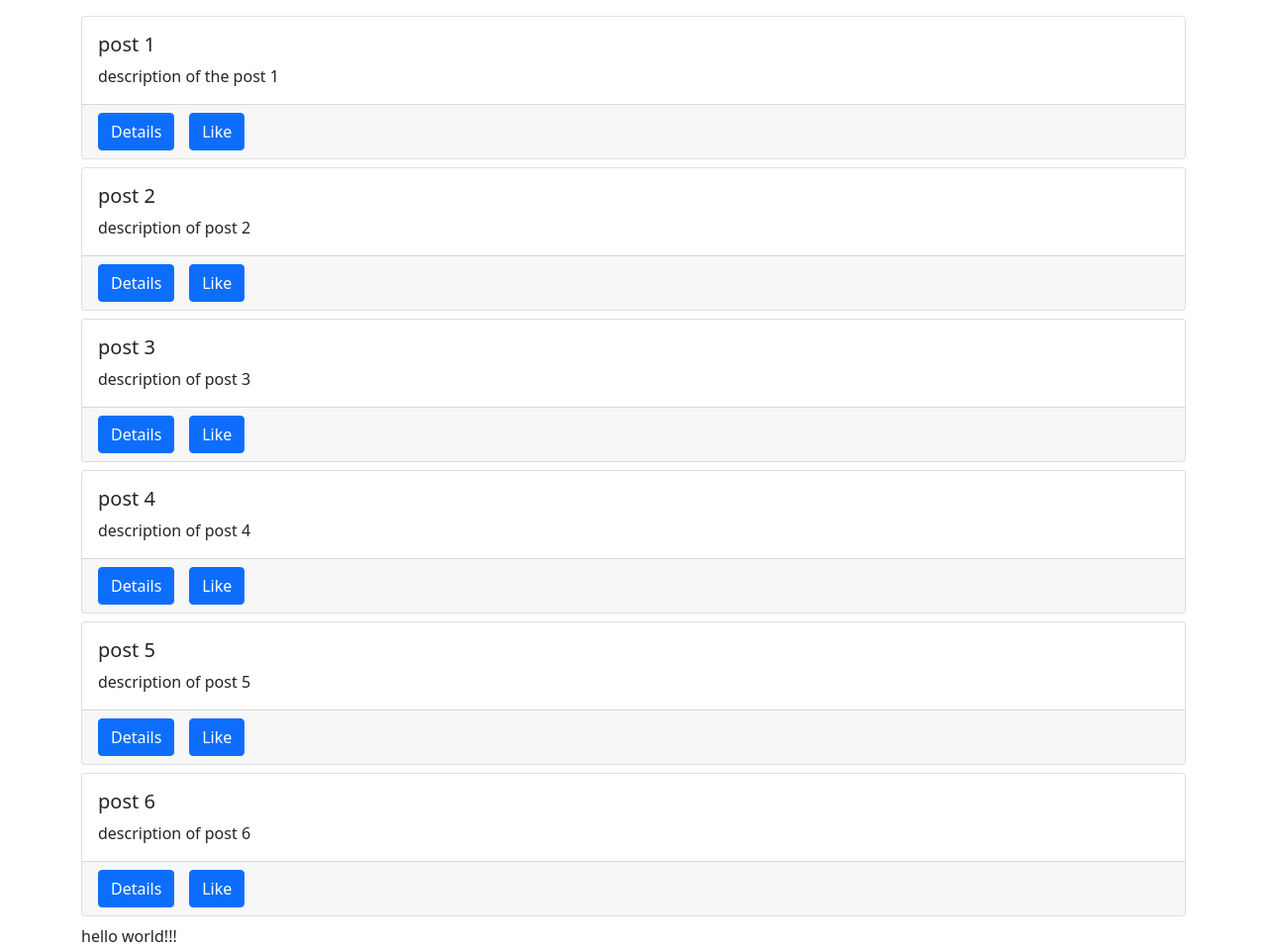
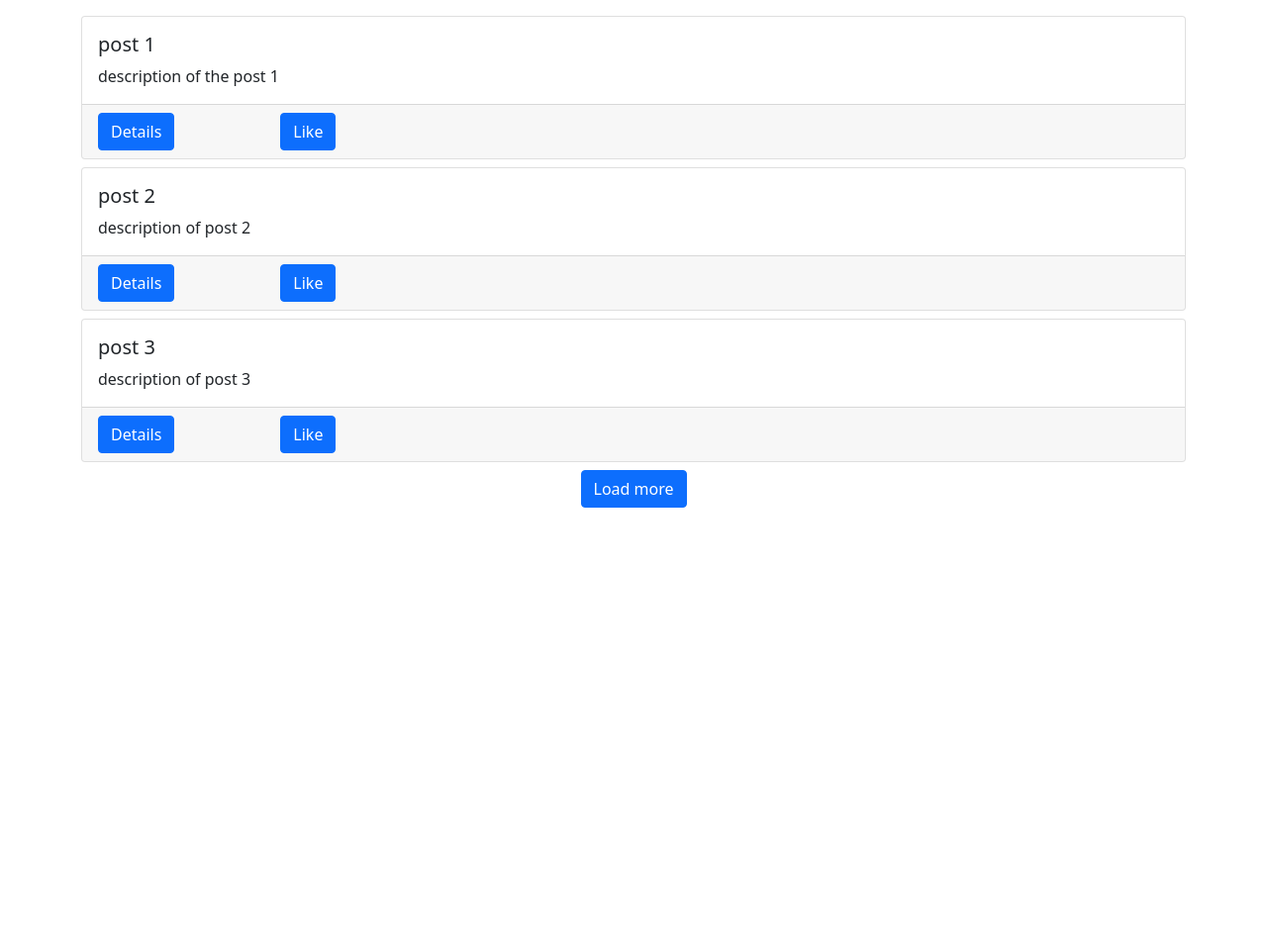
Before and after one commit to kosatkina/django_project, a Django app: page / in a window 1280 px wide. Shown: the whole page at 99% size. After the commit the page ends 513 px from the top, so only its background shows below. Run offline with Django 5.2, Linux system fonts and the light colour scheme; data comes from the database, SQL or seed files in the repository; data that the repository does not hold is empty.

Commit message:
Added Event listener to load more posts on button click

```diff
--- a/posts/static/posts/main.js
+++ b/posts/static/posts/main.js
@@ -1,24 +1,18 @@
 console.log('hello')
 
-const helloWorldBox = document.getElementById('hello-world')
+
 const postsBox = document.getElementById('posts-box')
 const spinnerBox = document.getElementById('spinner-box')
+const loadBtn = document.getElementById('load-btn')
+const endBox = document.getElementById('end-box')
 
+let visible = 3
+
+// Wrap ajax call in a function to be called on button click
+const getData = () => {
     $.ajax({
         type: 'GET',
-    url: '/hello-world/',
-    success: function(response) {
-        console.log('success: ', response.text)
-        helloWorldBox.textContent = response.text
-    },
-    error: function(error) {
-        console.log('error:', error)
-    }
-})
-
-$.ajax({
-    type: 'GET',
-    url: '/data/',
+        url: `/data/${visible}`,
         success: function(response) {
             console.log('success:', response)
             const data = response.data
@@ -34,10 +28,10 @@ $.ajax({
                             </div>
                             <div class="card-footer">
                                 <div class="row">
-                                <div class="col-1">
+                                    <div class="col-2">
                                         <a href="#" class="btn btn-primary">Details</a>
                                     </div>
-                                <div class="col-1">
+                                    <div class="col-2">
                                         <a href="#" class="btn btn-primary">Like</a>
                                     </div>
                                 </div>
@@ -46,8 +40,27 @@ $.ajax({
                     `
                 });
             }, 100)
+            console.log(response.size)
+            // If there are no posts yet
+            if (response.size === 0) {
+                endBox.textContent = 'No posts added yet...'
+            } else if (response.size <= visible) {
+                loadBtn.classList.add('not-visible')
+                endBox.textContent = 'No more posts to load...'
+            }
         },
         error: function(error) {
             console.log('error:', error)
         }
     })
+}
+
+// Function to load 3 more posts on button click
+loadBtn.addEventListener('click', ()=> {
+    spinnerBox.classList.remove('not-visible')
+    visible += 3
+    getData()
+})
+
+// Initially call function to display first 3 posts
+getData()
--- a/posts/templates/posts/main.html
+++ b/posts/templates/posts/main.html
@@ -13,9 +13,12 @@
     <!-- {% for obj in qs %}
         {{obj.title}} - {{obj.body}} <br>
     {% endfor %} -->
+
+    <div id="posts-box"></div>
     <div id="spinner-box" class="text-center">
         <div class="spinner-border" role="status"></div>
     </div>
-    <div id="posts-box"></div>
-    <div id="hello-world"></div>
+    <div class="text-center mb-3" id="end-box">
+        <button class="btn btn-primary" id="load-btn">Load more</button>
+    </div>
 {% endblock content %}
--- a/posts/urls.py
+++ b/posts/urls.py
@@ -10,7 +10,7 @@ app_name = 'posts'
 
 urlpatterns = [
     path('', post_list_and_create, name='main-board'),
-    path('data/', load_post_data_view, name='posts-data'),
+    path('data/<int:num_posts>/', load_post_data_view, name='posts-data'),
 
     path('hello-world/', hello_world_view, name='hello-world'),
 ]
--- a/posts/views.py
+++ b/posts/views.py
@@ -8,7 +8,14 @@ def post_list_and_create(request):
     qs = Post.objects.all()
     return render(request, 'posts/main.html', {'qs':qs})
 
-def load_post_data_view(request):
+def load_post_data_view(request, num_posts):
+    # Define the number of posts to display
+    visible = 3
+    upper = num_posts
+    lower = upper - visible
+    size = Post.objects.all().count()
+
+    # Get post objects by looping trough the query set
     qs = Post.objects.all()
     data = []
     for obj in qs:
@@ -16,10 +23,11 @@ def load_post_data_view(request):
             'id': obj.id,
             'title': obj.title,
             'body': obj.body,
+            'liked': True if request.user in obj.liked.all() else False,
             'author': obj.author.user.username
         }
         data.append(item)
-    return JsonResponse({'data': data})
+    return JsonResponse({'data': data[lower:upper], 'size': size})
 
 def hello_world_view(request):
     return JsonResponse({'text': 'hello world!!!'})
```
Lines whose indentation alone changed are shown as unchanged.
